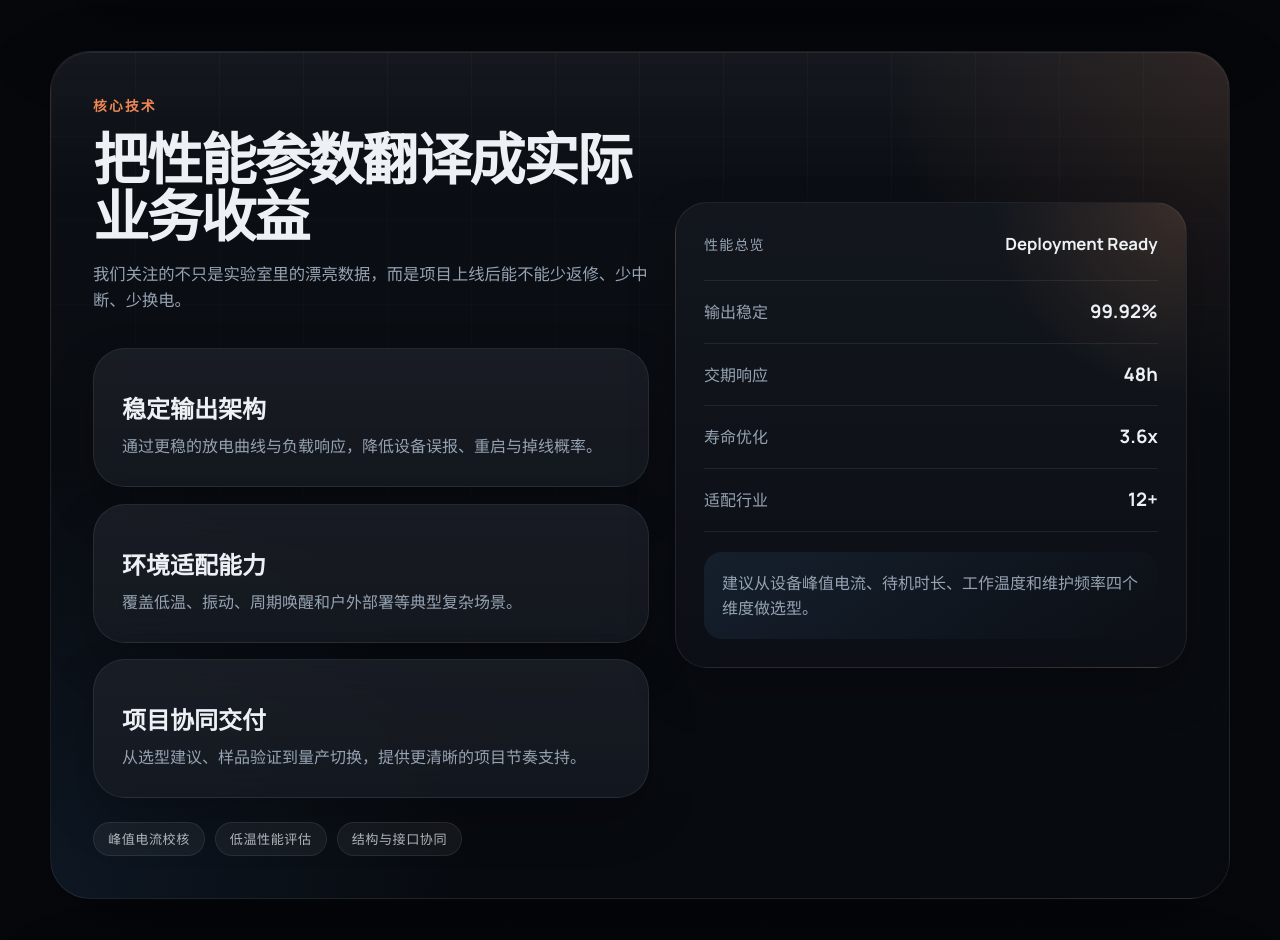
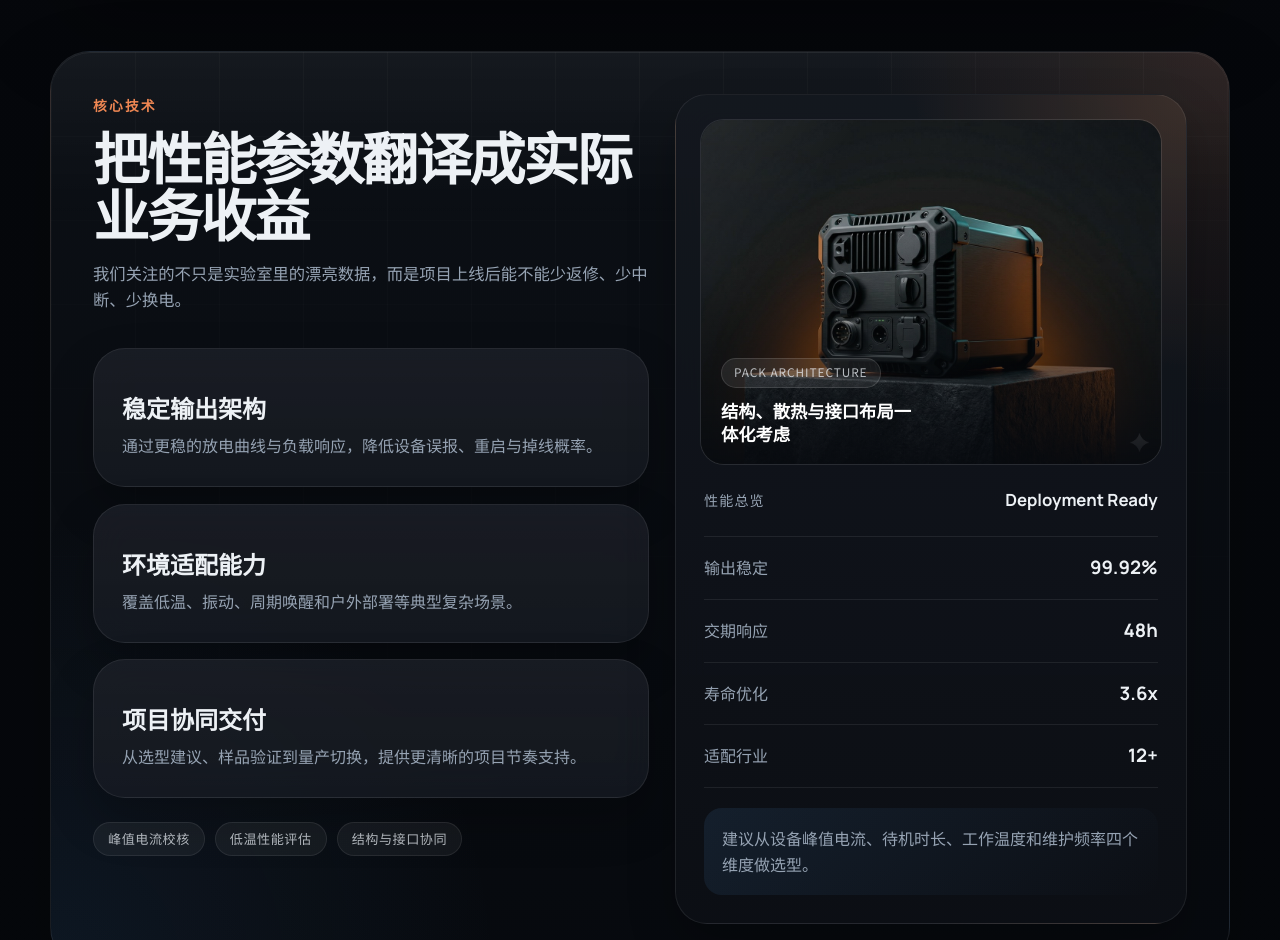
Before and after one commit to xxwl12122/titan-energy-site, a plain HTML site: page index.html in a window 1280 px wide. Shown: the part 3255-4195 px from the top of the page. Drawn offline with Linux system fonts and the light colour scheme.

Commit message:
Extend product visuals into technology section

```diff
--- a/assets/styles/main.css
+++ b/assets/styles/main.css
@@ -1521,6 +1521,70 @@ body[data-theme="light"] .card-meta span {
     linear-gradient(180deg, rgba(20, 24, 31, 0.9), rgba(12, 15, 21, 0.96));
 }
 
+.technology-visual {
+  position: relative;
+  overflow: hidden;
+  margin: -4px -4px 22px;
+  border-radius: 24px;
+  border: 1px solid rgba(255, 255, 255, 0.08);
+  aspect-ratio: 4 / 3;
+  background: rgba(255, 255, 255, 0.03);
+}
+
+.technology-visual::after {
+  content: "";
+  position: absolute;
+  inset: 0;
+  background:
+    linear-gradient(180deg, rgba(7, 10, 15, 0.02), rgba(7, 10, 15, 0.14) 42%, rgba(7, 10, 15, 0.92)),
+    linear-gradient(120deg, rgba(255, 255, 255, 0.08), transparent 24%);
+  pointer-events: none;
+}
+
+.technology-visual img {
+  display: block;
+  width: 100%;
+  height: 100%;
+  object-fit: cover;
+  object-position: center top;
+}
+
+.technology-visual-copy {
+  position: absolute;
+  left: 20px;
+  right: 20px;
+  bottom: 18px;
+  z-index: 1;
+}
+
+.technology-visual-copy span {
+  display: inline-flex;
+  min-height: 30px;
+  align-items: center;
+  padding: 0 12px;
+  border-radius: 999px;
+  background: rgba(255, 255, 255, 0.08);
+  border: 1px solid rgba(255, 255, 255, 0.12);
+  color: rgba(236, 241, 247, 0.74);
+  font-size: 0.74rem;
+  letter-spacing: 0.08em;
+  text-transform: uppercase;
+}
+
+.technology-visual-copy strong {
+  display: block;
+  margin-top: 12px;
+  color: #fff;
+  font-family: var(--font-heading);
+  font-size: 1.08rem;
+  line-height: 1.35;
+  max-width: 18ch;
+}
+
+body[data-theme="light"] .technology-visual {
+  border-color: var(--line);
+}
+
 .panel-matrix {
   margin-top: 22px;
   border-top: 1px solid var(--line);
@@ -1996,6 +2060,10 @@ body[data-theme="light"] .card-meta span {
   .search-form {
     grid-template-columns: 1fr;
   }
+
+  .technology-visual {
+    aspect-ratio: 16 / 10;
+  }
 }
 
 @media (max-width: 640px) {
@@ -2163,6 +2231,16 @@ body[data-theme="light"] .card-meta span {
     padding: 22px;
   }
 
+  .technology-visual-copy {
+    left: 16px;
+    right: 16px;
+    bottom: 16px;
+  }
+
+  .technology-visual-copy strong {
+    font-size: 1rem;
+  }
+
   .spec-summary-head,
   .spec-board-head {
     align-items: start;
--- a/index.html
+++ b/index.html
@@ -434,6 +434,13 @@
                         </div>
                     </div>
                     <div class="technology-panel reveal">
+                        <div class="technology-visual">
+                            <img src="assets/images/product-prime.jpg" alt="长续航旗舰系列结构展示图" loading="lazy">
+                            <div class="technology-visual-copy">
+                                <span>Pack Architecture</span>
+                                <strong>结构、散热与接口布局一体化考虑</strong>
+                            </div>
+                        </div>
                         <div class="panel-top">
                             <p>性能总览</p>
                             <strong>Deployment Ready</strong>
```
